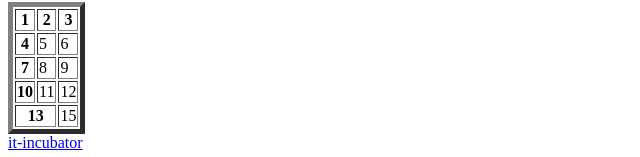
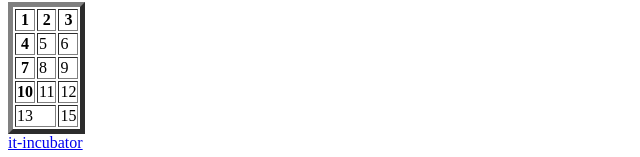
Before and after one commit to AkulaDmitriy/1-hw-with-auto-test-html-css-main, a plain HTML site: page index.html in a window 1280 px wide. Shown: the part 855-1012 px from the top of the page, 0-640 px from the left. Drawn offline with Linux system fonts and the light colour scheme.

Commit message:
another fix error

```diff
--- a/index.html
+++ b/index.html
@@ -111,7 +111,7 @@
 
                             </tr>
                             <tr>
-                                <th scope="row" colspan="2">13</th>
+                                <td scope="row" colspan="2">13</td>
                                 <td>15</td>
 
                             </tr>
```
